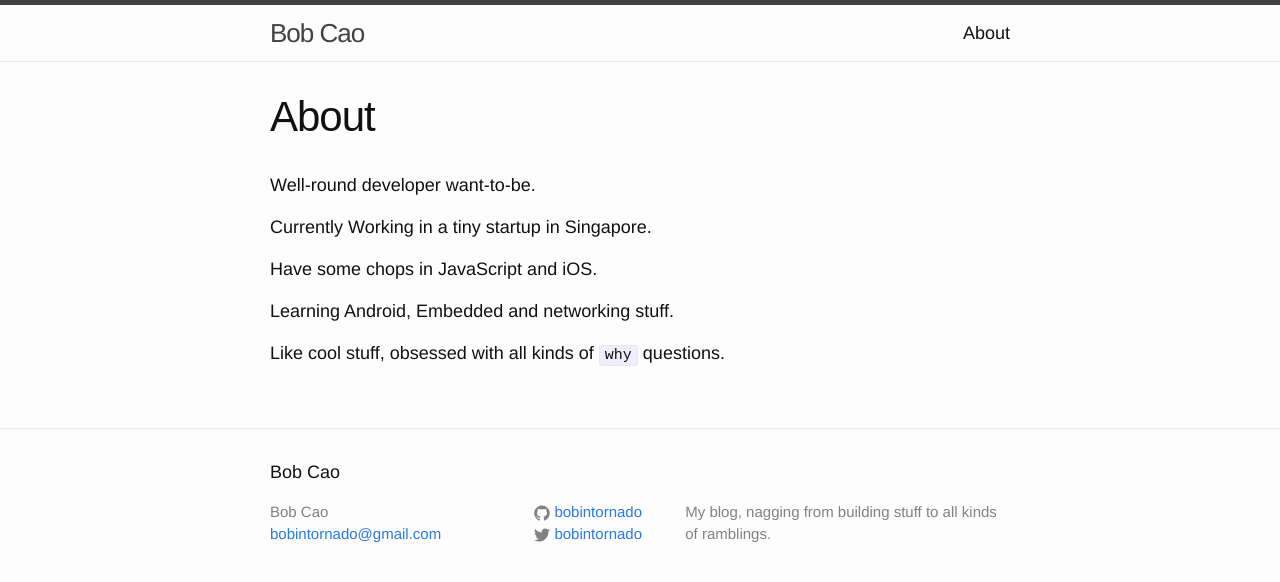
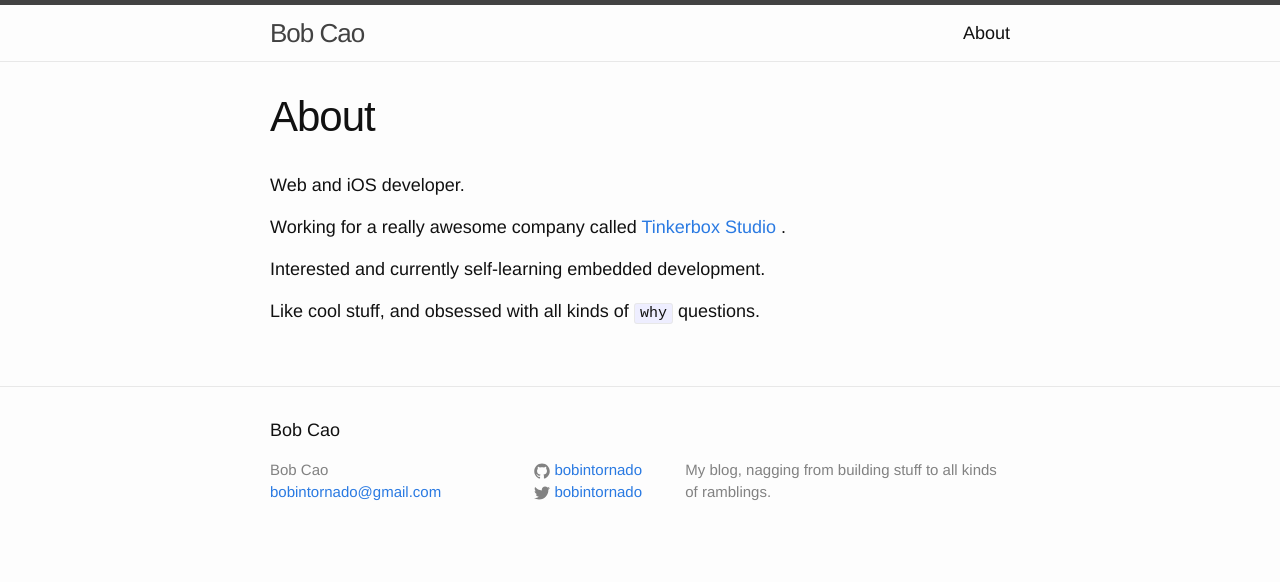
Before and after one commit to bobintornado/bobintornado.github.io, a Jekyll site: the page built from about.md, in a window 1280 px wide. Shown: the top 582 px of the page. Built offline with Jekyll 4.4.1, drawn with Linux system fonts in a browser that asks for light colours.

```diff
--- a/about.md
+++ b/about.md
@@ -4,12 +4,10 @@ title: About
 permalink: /about/
 ---
 
-Well-round developer want-to-be.
+Web and iOS developer.
 
-Currently Working in a tiny startup in Singapore.
+Working for a really awesome company called [Tinkerbox Studio](http://www.tinkerbox.com.sg/) .
 
-Have some chops in JavaScript and iOS.
+Interested and currently self-learning embedded development.
 
-Learning Android, Embedded and networking stuff.
-
-Like cool stuff, obsessed with all kinds of `why` questions.
+Like cool stuff, and obsessed with all kinds of `why` questions.
```
Also changed, not shown: _posts/2015-10-11-A-Dev's-Story-With-Dropbox.markdown (added, +69 -0 lines).
